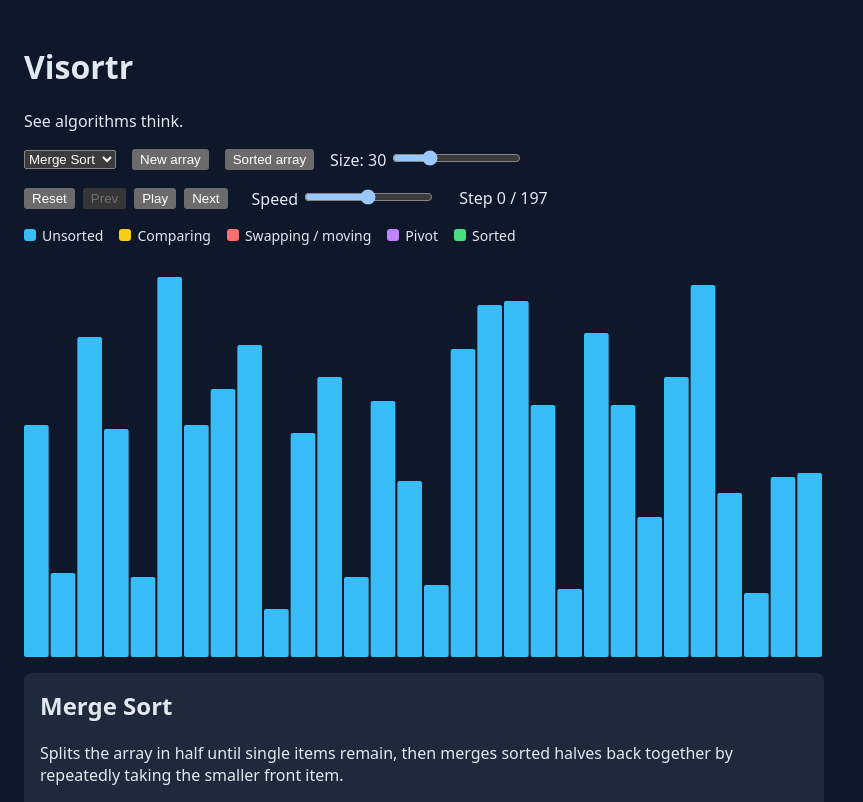
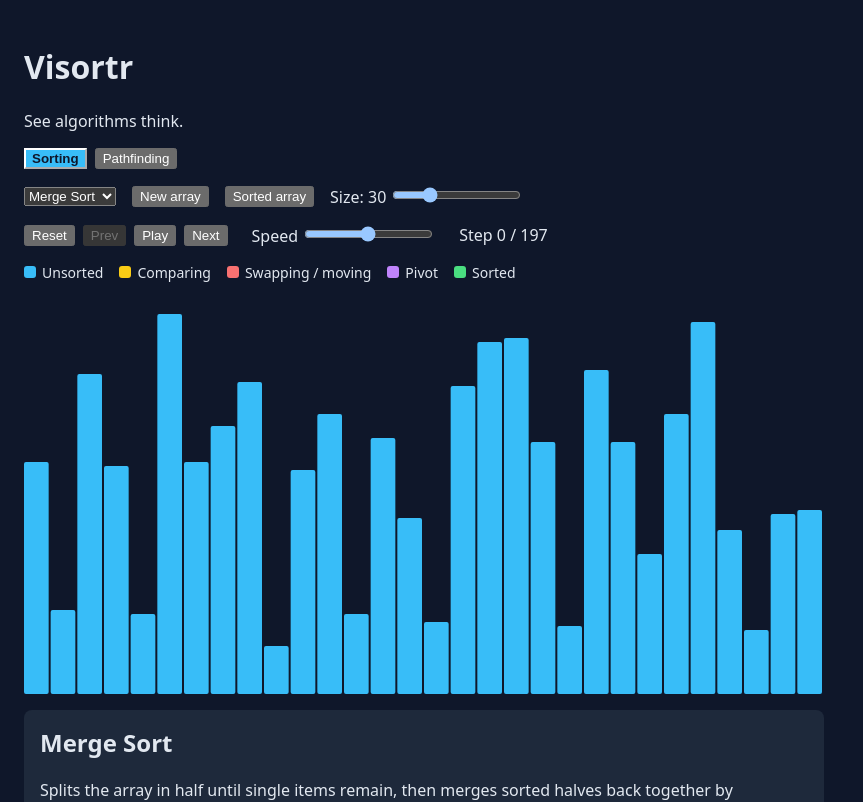
Before and after one commit to masone3/visortr, a React (Vite) app: page / in a window 1280 px wide. Shown: the top 802 px of the page, without its empty margins (0-863 px from the left). Built offline with nearby package versions, Linux system fonts and the light colour scheme.

Commit message:
feat: add view switcher between sorting and pathfinding

```diff
--- a/src/App.jsx
+++ b/src/App.jsx
@@ -1,77 +1,37 @@
-import { useMemo, useState } from "react";
-import BarChart from "./components/BarChart";
-import Controls from "./components/Controls";
-import InfoPanel from "./components/InfoPanel";
-import Legend from "./components/Legend";
-import Toolbar from "./components/Toolbar";
-import { usePlayback } from "./hooks/usePlayback";
-import { ALGORITHMS } from "./algorithms";
-import { createItems, createSortedItems } from "./utils/array";
-import { computeStats } from "./utils/stats";
+import { useState } from "react";
+import SortingView from "./views/SortingView";
+import PathfindingView from "./views/PathfindingView";
 
-const DEFAULT_SIZE = 30;
+const VIEWS = [
+  { key: "sorting", label: "Sorting" },
+  { key: "pathfinding", label: "Pathfinding" },
+];
 
 export default function App() {
-  const [size, setSize] = useState(DEFAULT_SIZE);
-  const [items, setItems] = useState(() => createItems(DEFAULT_SIZE));
-  const [algoKey, setAlgoKey] = useState("merge");
-
-  const algo = ALGORITHMS[algoKey];
-  const steps = useMemo(() => algo.run(items), [algo, items]);
-  const stats = useMemo(() => computeStats(steps), [steps]);
-  const playback = usePlayback(steps);
-
-  const current = stats[Math.min(playback.index, playback.last)];
-
-  function handleSizeChange(newSize) {
-    setSize(newSize);
-    setItems(createItems(newSize));
-  }
+  const [view, setView] = useState("sorting");
 
   return (
     <main style={{ padding: 24 }}>
       <h1>Visortr</h1>
       <p>See algorithms think.</p>
 
-      <Toolbar
-        algoKey={algoKey}
-        size={size}
-        onAlgoChange={setAlgoKey}
-        onSizeChange={handleSizeChange}
-        onNewArray={() => setItems(createItems(size))}
-        onSortedArray={() => setItems(createSortedItems(size))}
-      />
+      <nav style={{ display: "flex", gap: 8, marginBottom: 16 }}>
+        {VIEWS.map(({ key, label }) => (
+          <button
+            key={key}
+            onClick={() => setView(key)}
+            style={{
+              background: view === key ? "#38bdf8" : undefined,
+              color: view === key ? "#0f172a" : undefined,
+              fontWeight: view === key ? "bold" : "normal",
+            }}
+          >
+            {label}
+          </button>
+        ))}
+      </nav>
 
-      <Controls
-        isPlaying={playback.isPlaying}
-        index={playback.index}
-        last={playback.last}
-        speed={playback.speed}
-        onPlay={playback.play}
-        onPause={playback.pause}
-        onNext={playback.next}
-        onPrev={playback.prev}
-        onReset={playback.reset}
-        onSpeedChange={playback.setSpeed}
-      />
-
-      <Legend />
-
-      <BarChart
-        items={playback.step.array}
-        comparing={playback.step.comparing}
-        swapping={playback.step.swapping}
-        sorted={playback.step.sorted}
-        range={playback.step.range}
-        pivot={playback.step.pivot}
-        stepDelay={playback.delay}
-      />
-
-      <InfoPanel
-        algo={algo}
-        comparisons={current.comparisons}
-        swaps={current.swaps}
-      />
+      {view === "sorting" ? <SortingView /> : <PathfindingView />}
     </main>
   );
 }
```
